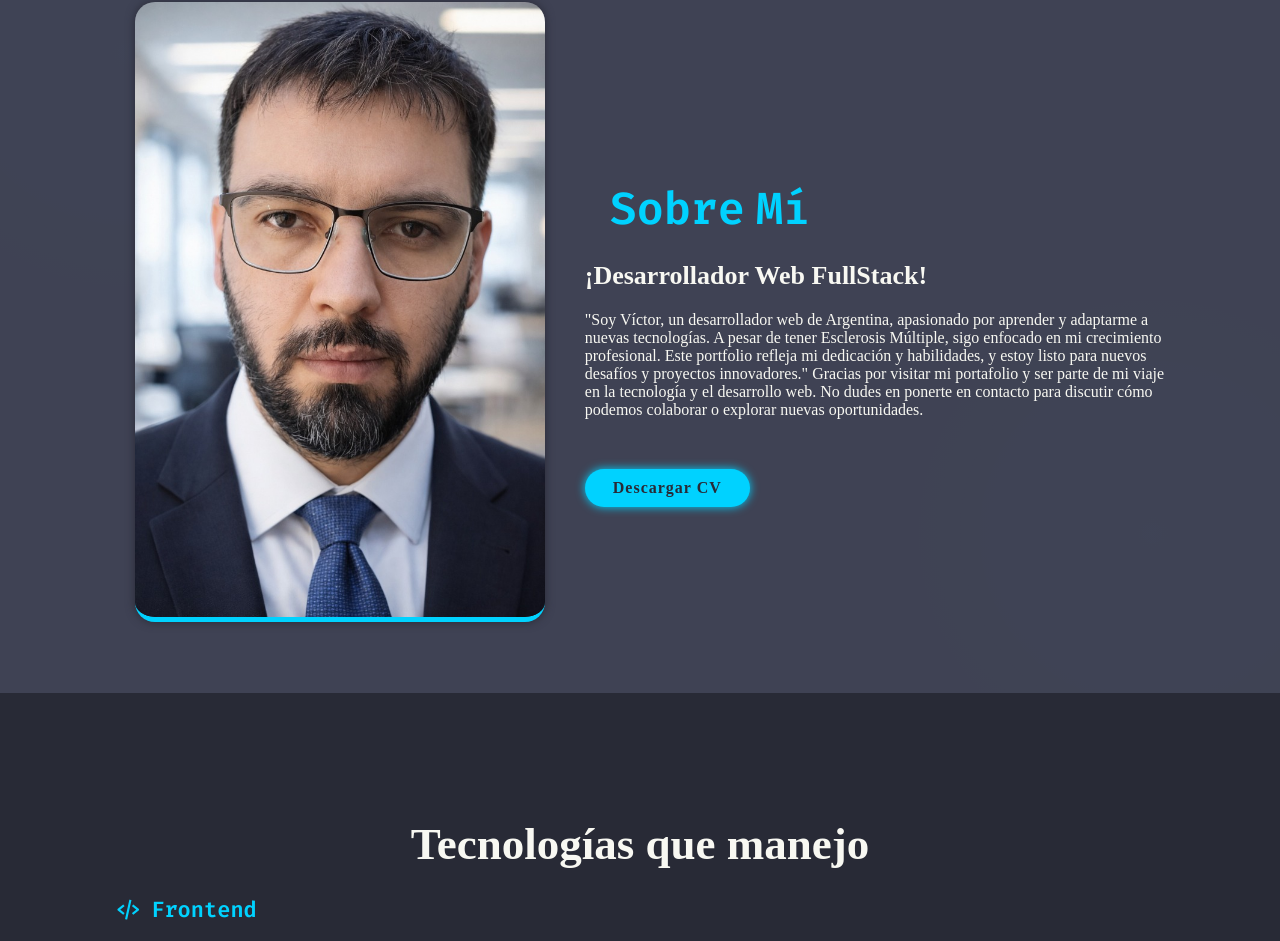
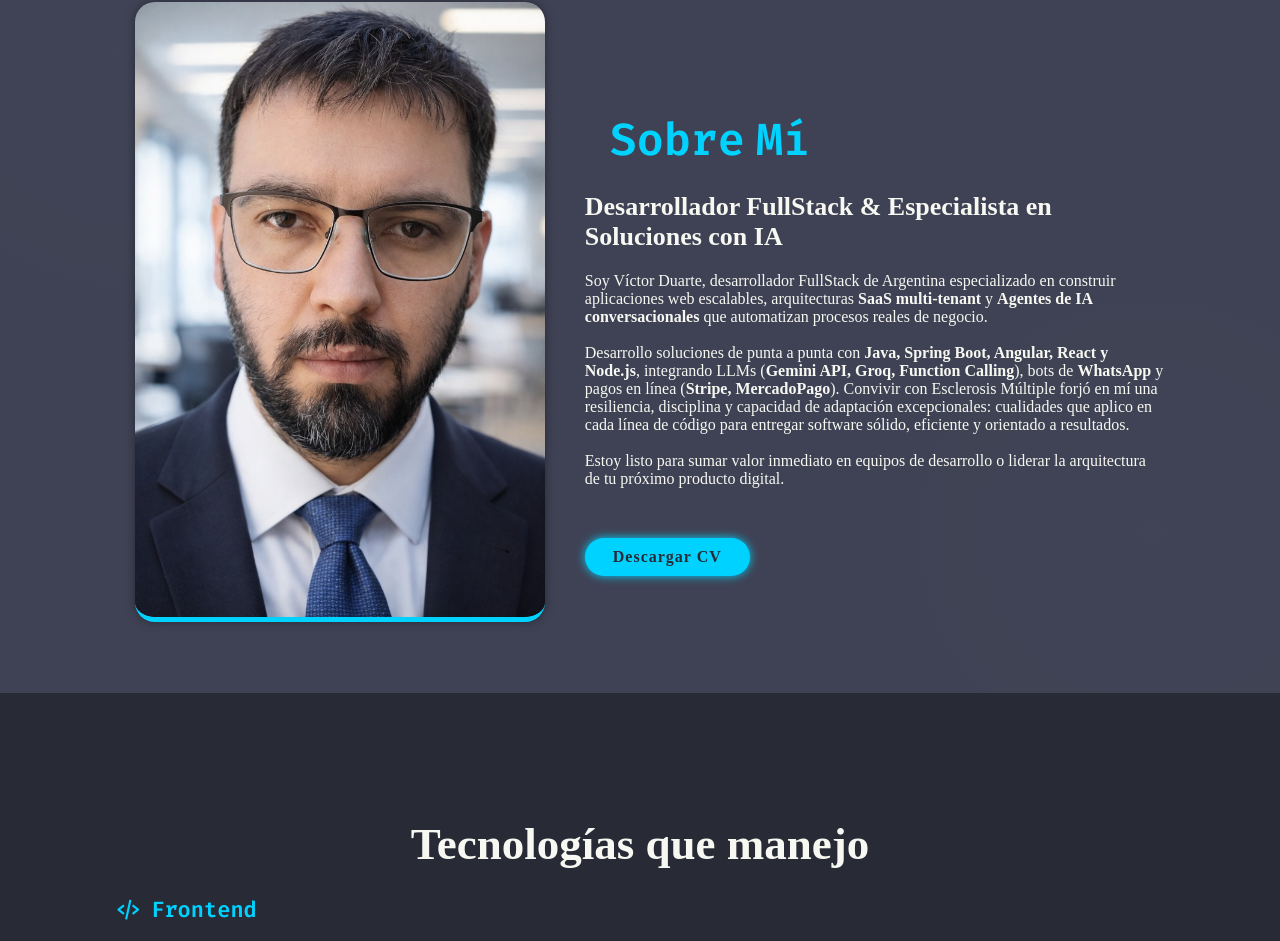
Before and after one commit to Viktor033/Viktor033.github.io, a plain HTML site: page index.html in a window 1280 px wide. Shown: the part 907-1848 px from the top of the page. Drawn offline with nearby package versions, Linux system fonts and the light colour scheme.

Commit message:
feat: update About Me presentation with high-value technical and resilience bio in 4 languages

```diff
--- a/JS/script.js
+++ b/JS/script.js
@@ -3,7 +3,7 @@ const translations = {
     es: {
         nav: { home: "Inicio", about: "Sobre Mí", tech: "Tecnologías", projects: "Proyectos", contact: "Contacto" },
         hero: { greeting: "Hola!! mi nombre es", role: "Soy", description: "Java, Spring Boot, Angular, MySQL, Groq, Google Calendar API, IA Generativa (Agentes AI), Git." },
-        about: { title: "Sobre", subtitle: "¡Desarrollador Web FullStack!", text: "\"Soy Víctor, un desarrollador web de Argentina, apasionado por aprender y adaptarme a nuevas tecnologías. A pesar de tener Esclerosis Múltiple, sigo enfocado en mi crecimiento profesional. Este portfolio refleja mi dedicación y habilidades, y estoy listo para nuevos desafíos y proyectos innovadores.\" Gracias por visitar mi portafolio y ser parte de mi viaje en la tecnología y el desarrollo web. No dudes en ponerte en contacto para discutir cómo podemos colaborar o explorar nuevas oportunidades.", cv: "Descargar CV" },
+        about: { title: "Sobre", subtitle: "Desarrollador FullStack & Especialista en Soluciones con IA", text: "Soy Víctor Duarte, desarrollador FullStack de Argentina especializado en construir aplicaciones web escalables, arquitecturas <strong>SaaS multi-tenant</strong> y <strong>Agentes de IA conversacionales</strong> que automatizan procesos reales de negocio.<br><br>Desarrollo soluciones de punta a punta con <strong>Java, Spring Boot, Angular, React y Node.js</strong>, integrando LLMs (<strong>Gemini API, Groq, Function Calling</strong>), bots de <strong>WhatsApp</strong> y pagos en línea (<strong>Stripe, MercadoPago</strong>). Convivir con Esclerosis Múltiple forjó en mí una resiliencia, disciplina y capacidad de adaptación excepcionales: cualidades que aplico en cada línea de código para entregar software sólido, eficiente y orientado a resultados.<br><br>Estoy listo para sumar valor inmediato en equipos de desarrollo o liderar la arquitectura de tu próximo producto digital.", cv: "Descargar CV" },
         tech: {
             title: "Tecnologías que manejo",
             html: "Estructura web semántica y SEO (Ej: tags &lt;main&gt;, &lt;article&gt;)",
@@ -105,7 +105,7 @@ const translations = {
     en: {
         nav: { home: "Home", about: "About Me", tech: "Tech Stack", projects: "Projects", contact: "Contact" },
         hero: { greeting: "Hello!! my name is", role: "I am", description: "Java, Spring Boot, Angular, MySQL, Groq, Google Calendar API, Generative AI (AI Agents), Git." },
-        about: { title: "About", subtitle: "FullStack Web Developer!", text: "\"I'm Víctor, a web developer from Argentina, passionate about learning and adapting to new technologies. Despite having Multiple Sclerosis, I remain focused on my professional growth. This portfolio reflects my dedication and skills, and I am ready for new challenges and innovative projects.\" Thank you for visiting my portfolio and being part of my journey in technology and web development. Feel free to contact me to discuss how we can collaborate or explore new opportunities.", cv: "Download CV" },
+        about: { title: "About", subtitle: "FullStack Developer & AI Solutions Specialist", text: "I'm Víctor Duarte, a FullStack Developer from Argentina specializing in building scalable web applications, <strong>multi-tenant SaaS architectures</strong>, and <strong>conversational AI Agents</strong> that automate real business processes.<br><br>I build end-to-end solutions with <strong>Java, Spring Boot, Angular, React, and Node.js</strong>, integrating LLMs (<strong>Gemini API, Groq, Function Calling</strong>), <strong>WhatsApp</strong> bots, and online payments (<strong>Stripe, MercadoPago</strong>). Living with Multiple Sclerosis has forged exceptional resilience, discipline, and adaptability in me—qualities I apply to every line of code to deliver robust, efficient, and results-driven software.<br><br>I am ready to add immediate value to engineering teams or lead the architecture of your next digital product.", cv: "Download CV" },
         tech: {
             title: "Technologies I use",
             html: "Semantic structure and SEO (Eg: &lt;main&gt;, &lt;article&gt; tags)",
@@ -207,7 +207,7 @@ const translations = {
     de: {
         nav: { home: "Start", about: "Über Mich", tech: "Technologien", projects: "Projekte", contact: "Kontakt" },
         hero: { greeting: "Hallo!! mein Name ist", role: "Ich bin", description: "Java, Spring Boot, Angular, MySQL, Groq, Google Calendar API, Generative KI (KI-Agenten), Git." },
-        about: { title: "Über", subtitle: "FullStack Webentwickler!", text: "\"Ich bin Víctor, ein Webentwickler aus Argentinien, leidenschaftlich daran interessiert, neue Technologien zu lernen. Trotz Multipler Sklerose bleibe ich auf mein berufliches Wachstum konzentriert. Dieses Portfolio spiegelt mein Engagement und meine Fähigkeiten wider, und ich bin bereit für neue Herausforderungen.\" Danke, dass Sie mein Portfolio besuchen. Zögern Sie nicht, mich zu kontaktieren, um zu besprechen, wie wir zusammenarbeiten können.", cv: "CV Herunterladen" },
+        about: { title: "Über", subtitle: "FullStack-Entwickler & Spezialist für KI-Lösungen", text: "Ich bin Víctor Duarte, ein FullStack-Entwickler aus Argentinien, spezialisiert auf die Entwicklung skalierbarer Webanwendungen, <strong>mandantenfähiger SaaS-Architekturen</strong> und <strong>konversationeller KI-Agenten</strong>, die reale Geschäftsprozesse automatisieren.<br><br>Ich entwickle End-to-End-Lösungen mit <strong>Java, Spring Boot, Angular, React und Node.js</strong> und integriere LLMs (<strong>Gemini API, Groq, Function Calling</strong>), <strong>WhatsApp</strong>-Bots sowie Online-Zahlungen (<strong>Stripe, MercadoPago</strong>). Das Leben mit Multipler Sklerose hat in mir eine außergewöhnliche Resilienz, Disziplin und Anpassungsfähigkeit geformt – Eigenschaften, die ich in jede Codezeile einbringe, um robuste, effiziente und ergebnisorientierte Software zu liefern.<br><br>Ich bin bereit, Entwicklungsteams sofortigen Mehrwert zu bieten oder die Architektur Ihres nächsten digitalen Produkts zu leiten.", cv: "CV Herunterladen" },
         tech: {
             title: "Meine Technologien",
             html: "Semantische Struktur und SEO (z.B. &lt;main&gt;, &lt;article&gt; Tags)",
@@ -309,7 +309,7 @@ const translations = {
     fr: {
         nav: { home: "Accueil", about: "À Propos", tech: "Technologies", projects: "Projets", contact: "Contact" },
         hero: { greeting: "Bonjour!! je m'appelle", role: "Je suis", description: "Java, Spring Boot, Angular, MySQL, Groq, Google Calendar API, IA Générative (Agents IA), Git." },
-        about: { title: "À", subtitle: "Développeur Web FullStack!", text: "\"Je suis Víctor, un développeur web d'Argentine, passionné par l'apprentissage de nouvelles technologies. Malgré la sclérose en plaques, je reste concentré sur ma croissance professionnelle. Ce portfolio reflète mon dévouement et mes compétences, et je suis prêt pour de nouveaux défis.\" Merci de visiter mon portfolio. N'hésitez pas à me contacter pour discuter de la façon dont nous pouvons collaborer.", cv: "Télécharger CV" },
+        about: { title: "À", subtitle: "Développeur FullStack & Spécialiste en Solutions IA", text: "Je suis Víctor Duarte, développeur FullStack d'Argentine spécialisé dans la création d'applications web évolutives, d'architectures <strong>SaaS multi-tenant</strong> et d'<strong>Agents IA conversationnels</strong> qui automatisent des processus métiers réels.<br><br>Je développe des solutions de bout en bout avec <strong>Java, Spring Boot, Angular, React et Node.js</strong>, en intégrant des LLMs (<strong>Gemini API, Groq, Function Calling</strong>), des bots <strong>WhatsApp</strong> et des paiements en ligne (<strong>Stripe, MercadoPago</strong>). Vivre avec la sclérose en plaques a forgé en moi une résilience, une discipline et une capacité d'adaptation exceptionnelles : des qualités que j'applique à chaque ligne de code pour livrer des logiciels solides, performants et orientés résultats.<br><br>Je suis prêt à apporter une valeur immédiate aux équipes de développement ou à diriger l'architecture de votre prochain produit numérique.", cv: "Télécharger CV" },
         tech: {
             title: "Technologies",
             html: "Structure web sémantique et SEO (Ex: balises &lt;main&gt;, &lt;article&gt;)",
--- a/index.html
+++ b/index.html
@@ -101,13 +101,8 @@
         </div>
         <div class="SobreMi-Contenedor">
             <h2 class="heading"><span data-i18n="about.title">Sobre</span> <span>Mí</span></h2>
-            <h3 data-i18n="about.subtitle">¡Desarrollador Web FullStack!</h3>
-            <p data-i18n="about.text">"Soy Víctor, un desarrollador web de Argentina, apasionado por aprender y adaptarme a nuevas tecnologías.
-                A pesar de tener Esclerosis Múltiple, sigo enfocado en mi crecimiento profesional. Este portfolio refleja
-                 mi dedicación y habilidades, y estoy listo para nuevos desafíos y proyectos innovadores."
-                Gracias por visitar mi portafolio y ser parte de mi viaje en la tecnología y el desarrollo web.
-                No dudes en ponerte en contacto para discutir cómo podemos colaborar o explorar nuevas oportunidades.
-            </p>
+            <h3 data-i18n="about.subtitle">Desarrollador FullStack & Especialista en Soluciones con IA</h3>
+            <p data-i18n="about.text">Soy Víctor Duarte, desarrollador FullStack de Argentina especializado en construir aplicaciones web escalables, arquitecturas SaaS multi-tenant y Agentes de IA conversacionales que automatizan procesos reales de negocio.<br><br>Desarrollo soluciones de punta a punta con Java, Spring Boot, Angular, React y Node.js, integrando LLMs (Gemini API, Groq, Function Calling), bots de WhatsApp y pagos en línea (Stripe, MercadoPago). Convivir con Esclerosis Múltiple forjó en mí una resiliencia, disciplina y capacidad de adaptación excepcionales: cualidades que aplico en cada línea de código para entregar software sólido, eficiente y orientado a resultados.<br><br>Estoy listo para sumar valor inmediato en equipos de desarrollo o liderar la arquitectura de tu próximo producto digital.</p>
             <a href="CV_Victor_Duarte.pdf" download class="btn" data-i18n="about.cv">Descargar CV</a>
         </div>
     </section>
```
